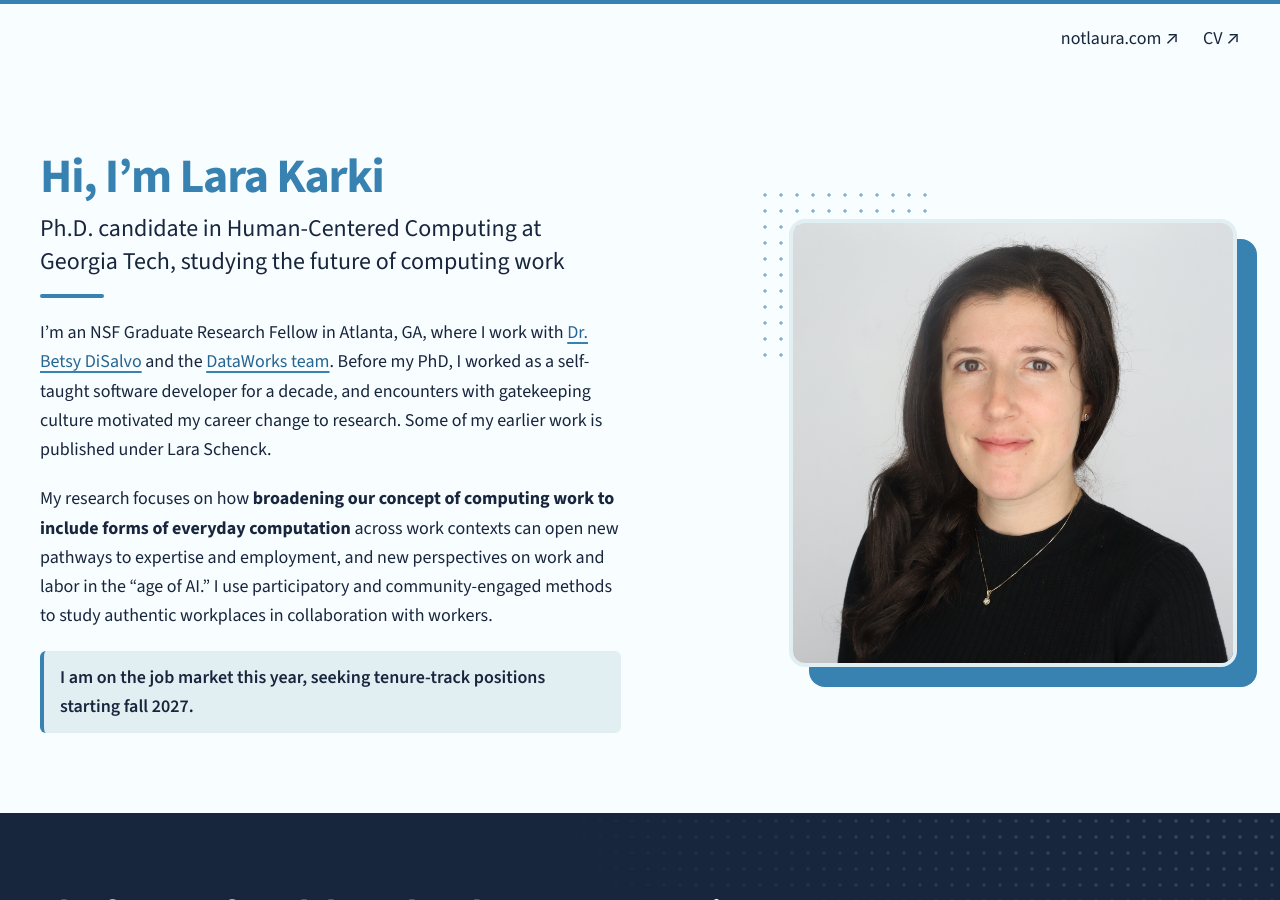
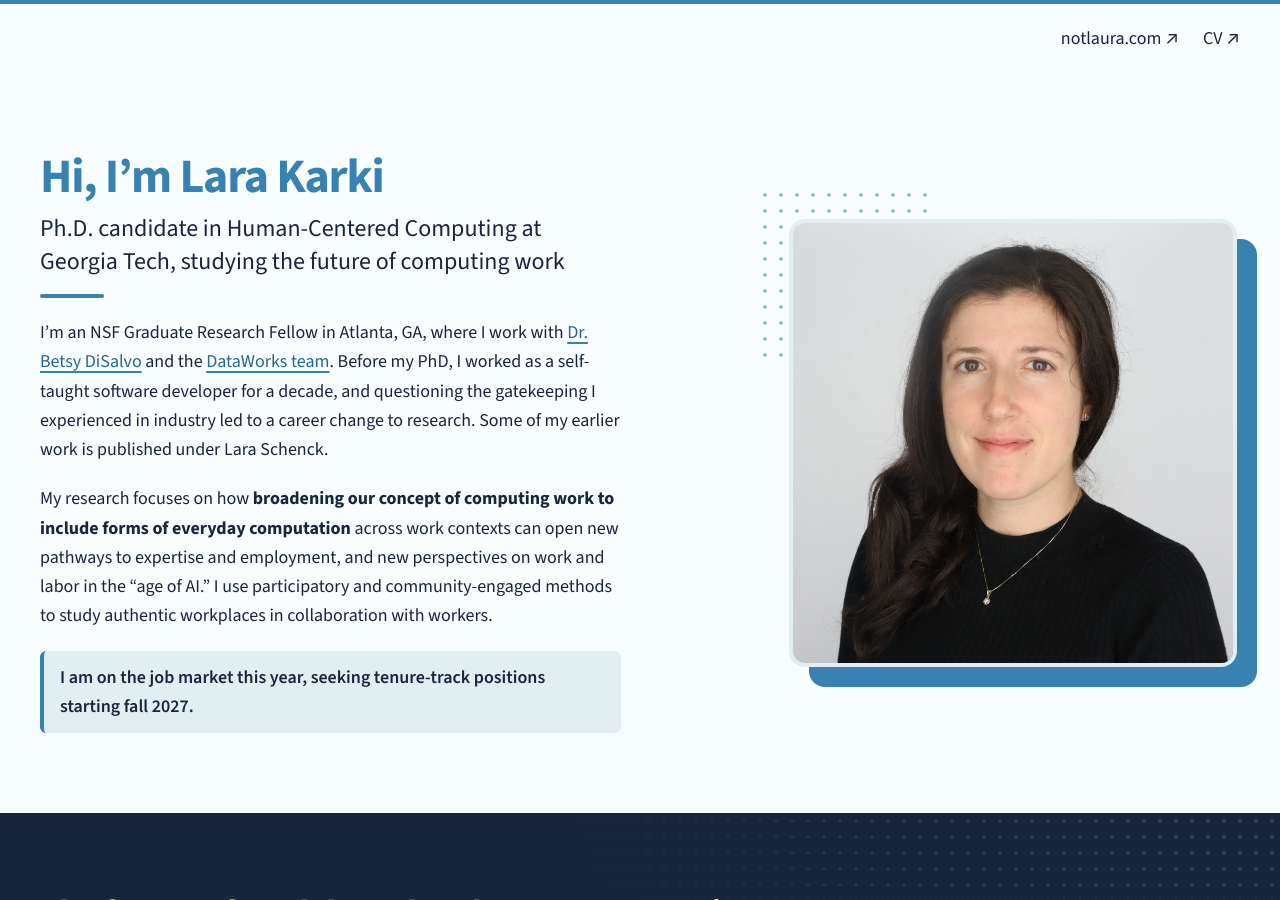
Before and after one commit to laras126/larakarki, a Jekyll site: the page built from index.html, in a window 1280 px wide and 900 px high. Built offline with Jekyll 4.4.1, drawn with Linux system fonts in a browser that asks for light colours.

Commit message:
Small tweak

```diff
--- a/index.html
+++ b/index.html
@@ -9,7 +9,7 @@ layout: default
         <h1 class="text-4xl font-bold tracking-tight text-accent md:text-5xl">Hi, I’m {{ site.author.name }}</h1>
         <p class="mt-3 text-xl leading-snug font-medium text-ink md:text-2xl">Ph.D. candidate in Human-Centered Computing at Georgia Tech, studying the future of computing work</p>
       </div>
-      <p>I’m an NSF Graduate Research Fellow in Atlanta, GA, where I work with <a class="link" href="http://www.betsydisalvo.com/">Dr. Betsy DiSalvo</a> and the <a class="link" href="https://dataworkforce.gatech.edu/">DataWorks team</a>. Before my PhD, I worked as a self-taught software developer for a decade, and encounters with gatekeeping culture motivated my career change to research. Some of my earlier work is published under Lara Schenck.</p>
+      <p>I’m an NSF Graduate Research Fellow in Atlanta, GA, where I work with <a class="link" href="http://www.betsydisalvo.com/">Dr. Betsy DiSalvo</a> and the <a class="link" href="https://dataworkforce.gatech.edu/">DataWorks team</a>. Before my PhD, I worked as a self-taught software developer for a decade, and questioning the gatekeeping I experienced in industry led to a career change to research. Some of my earlier work is published under Lara Schenck.</p>
       <p>My research focuses on how <strong>broadening our concept of computing work to include forms of everyday computation</strong> across work contexts can open new pathways to expertise and employment, and new perspectives on work and labor in the “age of AI.” I use participatory and community-engaged methods to study authentic workplaces in collaboration with workers.</p>
       <p class="rounded-md border-l-4 border-accent bg-mist px-4 py-3 font-semibold">I am on the job market this year, seeking tenure-track positions starting fall 2027.</p>
     </div>
```
